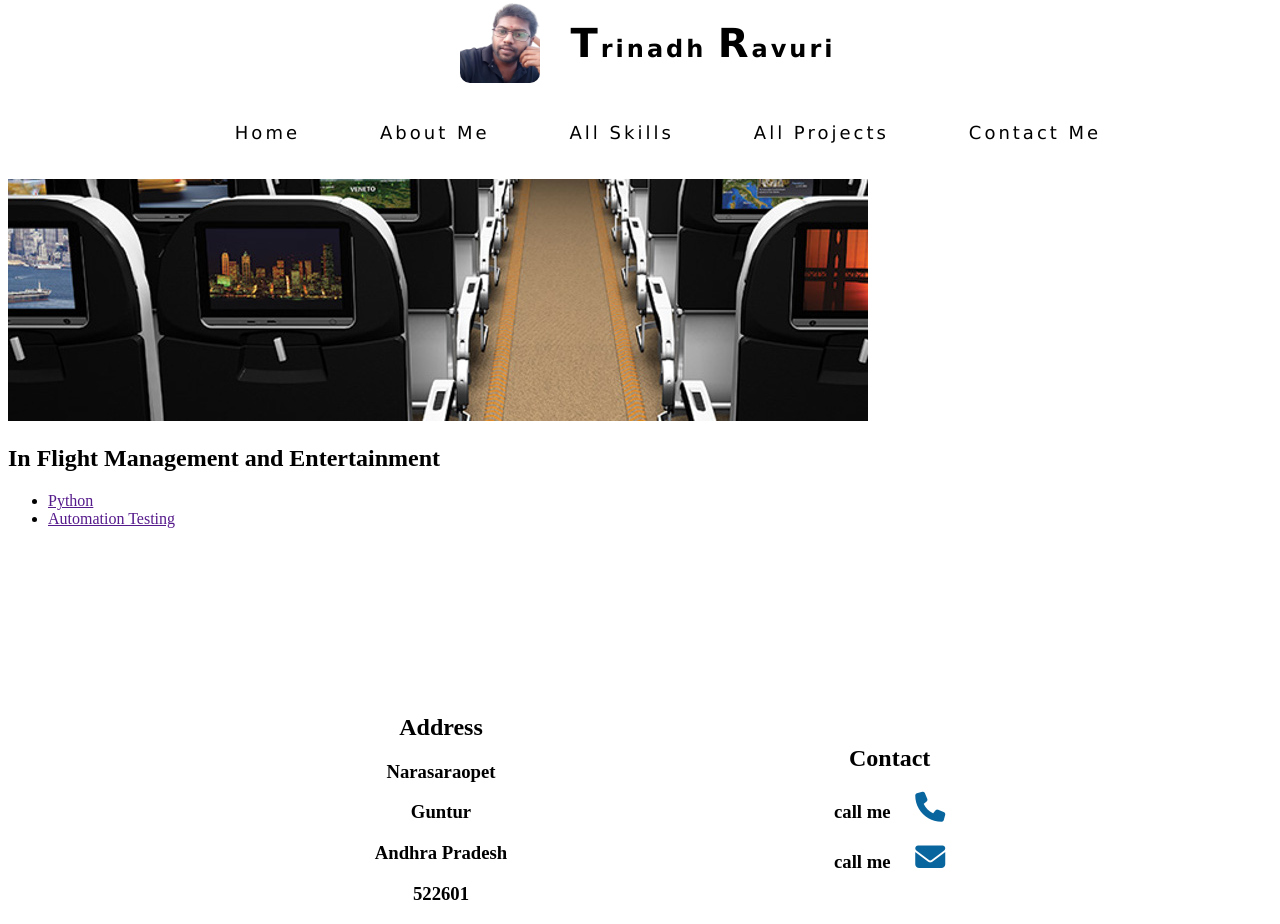
After one commit to trinadhravuri/check, a Django app: page //1 in a window 1280 px wide. The commit adds this page. Run offline with Django 4.2, Linux system fonts and the light colour scheme; data comes from the database, SQL or seed files in the repository.

Commit message:
added single project

```diff
--- a/mypage/templates/allprojects.html
+++ b/mypage/templates/allprojects.html
@@ -68,8 +68,8 @@
         <ul>
             {% for project in projects %}
             <li>
-                <h1 class="projectname"><a href="">{{project.project_name}}</a></h1>
-                <h4 class="projectqoute"><a href="">{{project.Project_quote}}</a></h4>
+                <h1 class="projectname"><a href="{% url 'singleproject' project.id %}">{{project.project_name}}</a></h1>
+                <h4 class="projectqoute"><a href="{% url 'singleproject' project.id %}">{{project.Project_quote}}</a></h4>
                 <h3>Team - size : {{project.project_teamsize}}</h3>
             </li>
             {% endfor %}
--- a/mypage/templates/home.html
+++ b/mypage/templates/home.html
@@ -281,7 +281,7 @@
             {% for project in projects %}
             <li>
             <!--<a href=""><img src="{{project.project_img.url}}" alt=""></a>-->
-            <h1 class="projectname"><a href="">{{project.project_name}}</a></h1>
+            <h1 class="projectname"><a href="{% url 'singleproject' project.id %}">{{project.project_name}}</a></h1>
             <h2 class="quote">{{project.Project_quote}}</h2>
             </li>
             {% endfor %}
--- /dev/null
+++ b/mypage/templates/singleproject.html
@@ -0,0 +1,19 @@
+{% extends 'base.html' %}
+{% load static %}
+
+
+{% block content %}
+<section>
+    <div>
+        <img src="{{project.project_img.url}}" alt="">
+        <h1>{{project.project_name}}</h1>
+    </div>
+    <div>
+        <ul>
+            {% for skill in skills %}
+            <li><a href="">{{skill}}</a></li>
+            {% endfor %}
+        </ul>
+    </div>
+</section>
+{% endblock %}
--- a/mypage/urls.py
+++ b/mypage/urls.py
@@ -6,5 +6,6 @@ urlpatterns = [
     path('allskills',views.allskills,name='allskills'),
     path('allprojects',views.allprojects,name='allprojects'),
     path('home',views.home,name='home'),
+    path('/<int:pk>',views.singleproject,name='singleproject'),
     path('<int:pk>',views.singleskill,name='singleskill'),
 ]
--- a/mypage/views.py
+++ b/mypage/views.py
@@ -36,3 +36,9 @@ def singleskill(request,pk):
         'skill':skill
     }
     return render(request,'singleskill.html',context)
+
+def singleproject(request,pk):
+    project = Projects.objects.get(pk=pk)
+    skills = project.project_skills.all()
+    context = {'project':project,'skills':skills}
+    return render(request,'singleproject.html',context)
```
